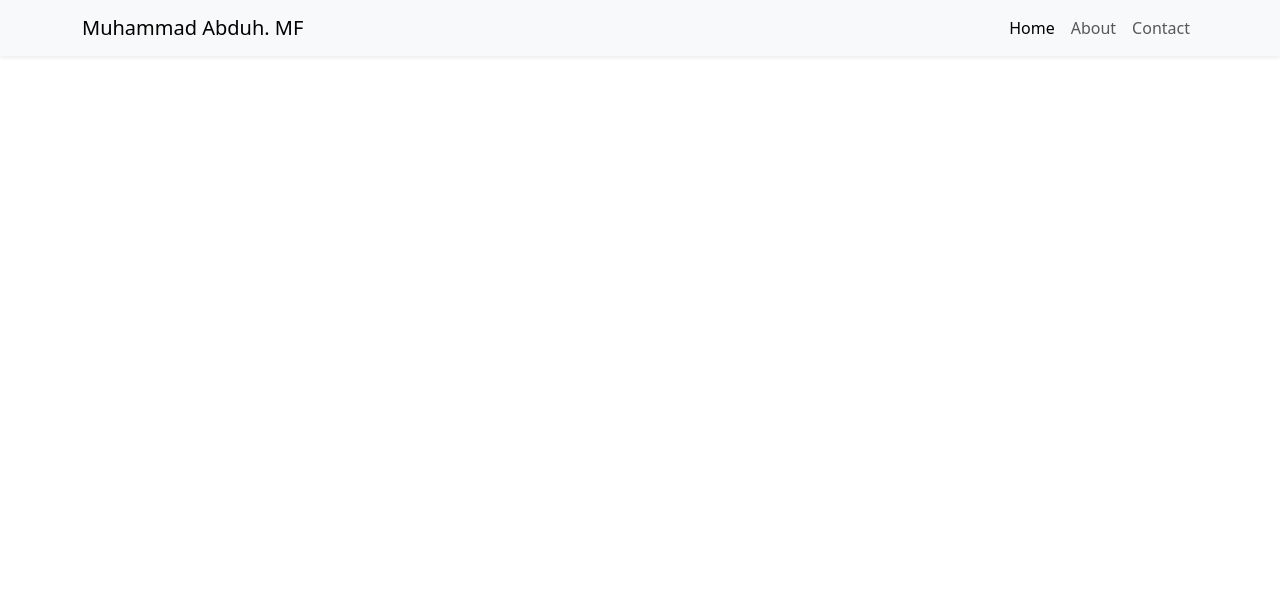
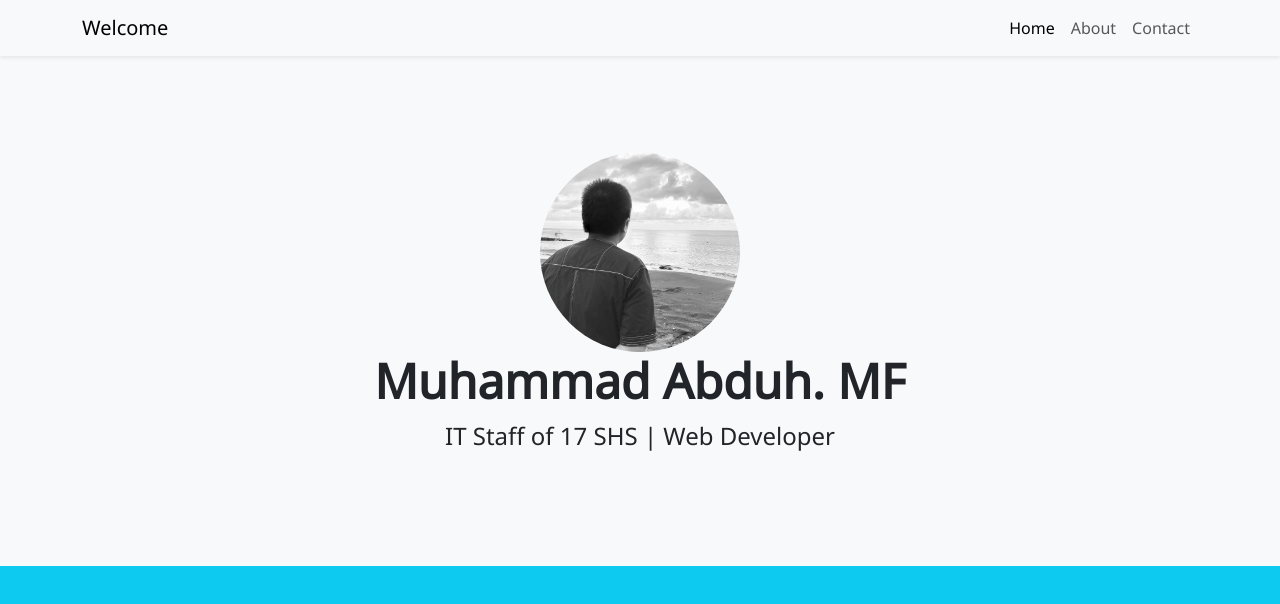
Before and after one commit to abduhkz/abduhkz.github.io, a plain HTML site: page index.html in a window 1280 px wide. Drawn offline with nearby package versions, Linux system fonts and the light colour scheme.

Commit message:
Update jumbotron

```diff
--- a/index.html
+++ b/index.html
@@ -5,15 +5,19 @@
     <meta charset="utf-8">
     <meta name="viewport" content="width=device-width, initial-scale=1">
     <title>Bedzannn Portfolio</title>
+    <link rel="preconnect" href="https://fonts.googleapis.com">
+    <link rel="preconnect" href="https://fonts.gstatic.com" crossorigin>
+    <link href="https://fonts.googleapis.com/css2?family=Noto+Sans&display=swap" rel="stylesheet">
     <link href="https://cdn.jsdelivr.net/npm/bootstrap@5.3.0-alpha1/dist/css/bootstrap.min.css" rel="stylesheet"
         integrity="sha384-GLhlTQ8iRABdZLl6O3oVMWSktQOp6b7In1Zl3/Jr59b6EGGoI1aFkw7cmDA6j6gD" crossorigin="anonymous">
 </head>
 
-<body>
+<body class="bg-info" style="font-family: Noto Sans;">
+    <!-- section home start -->
     <section id="home">
         <nav class="navbar navbar-expand-lg bg-body-tertiary shadow-sm">
             <div class="container">
-                <a class="navbar-brand" href="#home">Muhammad Abduh. MF</a>
+                <a class="navbar-brand" href="#home">Welcome</a>
                 <button class="navbar-toggler" type="button" data-bs-toggle="collapse" data-bs-target="#navbarNav"
                     aria-controls="navbarNav" aria-expanded="false" aria-label="Toggle navigation">
                     <span class="navbar-toggler-icon"></span>
@@ -34,7 +38,19 @@
             </div>
         </nav>
     </section>
+    <!-- section home end -->
 
+    <!-- section jumbotron start -->
+    <section id="jumbotron">
+        <div class="p-5 mb-4 text-center bg-body-tertiary">
+            <div class="container py-5">
+                <img src="img/me.jpg" width="200" class="rounded-circle mx-auto d-block" alt="Foto Bedzannn">
+                <h1 class="display-5 fw-bold">Muhammad Abduh. MF</h1>
+                <p class="fs-4">IT Staff of 17 SHS | Web Developer</p>
+            </div>
+        </div>
+    </section>
+    <!-- section jumbotron end -->
 
 
 
```
Also changed, not shown: img/me.jpg (renamed from me.jpg).
